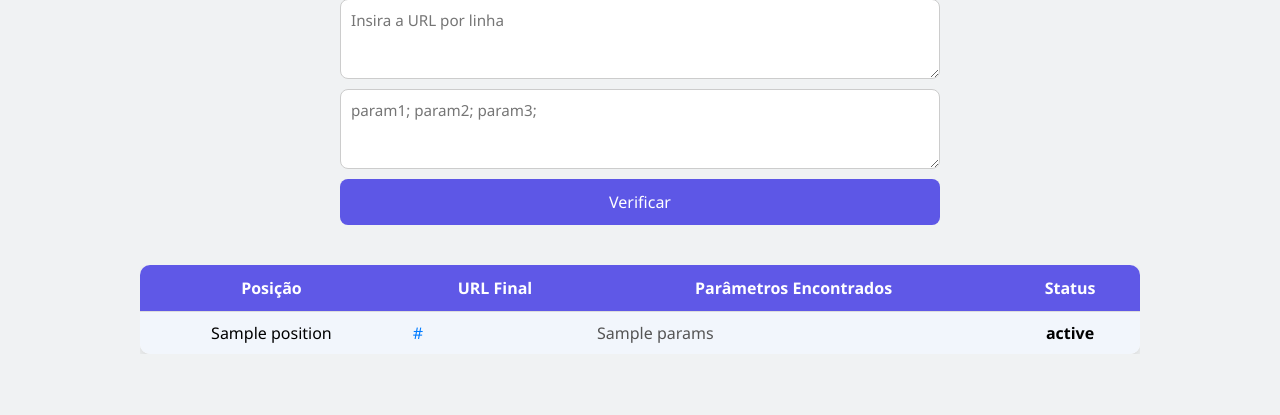
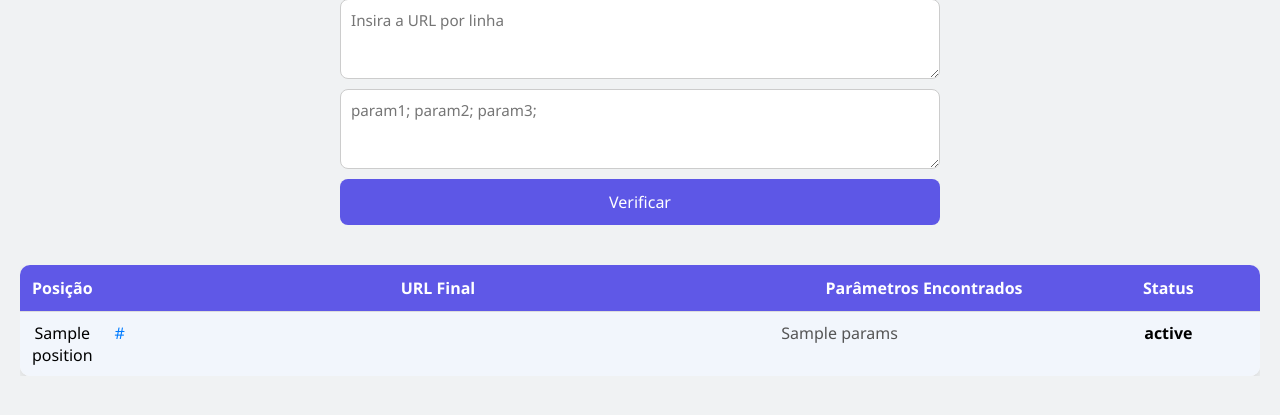
Before and after one commit to SouzaEdgar/url_tester, a FastAPI app: template templates/index.html in a window 1280 px wide. Shown: the part 134-549 px from the top of the page. Run offline with FastAPI, Linux system fonts and the light colour scheme; the template is opened without the code that fills it: most values are stand-ins (such as "Sample title", 1, 10 or a date in 2020); parts of the project's set-up code (start-up, migrations or seed data) failed here and were passed over.

Commit message:
style: trabalhando espaço da tabela

```diff
--- a/static/style.css
+++ b/static/style.css
@@ -67,7 +67,7 @@
 /* ===== Tabela ===== */
 .table-container {
     width: 100%;
-    max-width: 1000px;
+    /* max-width: 1000px; */
     overflow-x: auto;
     margin-top: 20px;
 }
@@ -90,11 +90,15 @@
     padding: 12px;
     font-weight: bold;
 }
-
+/* th:nth-child(1), td:nth-child(1) { width: 5%; }  Posição */
+th:nth-child(2), td:nth-child(2) { width: 55%; } /* URL Final */
+th:nth-child(3), td:nth-child(3) { width: 25%; } /* Parâmetros */
+th:nth-child(4), td:nth-child(4) { width: 15%; } /* Status */
 /* --- linhas --- */
 td {
     padding: 10px;
     border-top: 1px solid #ddd;
+    vertical-align: top;
 }
 
 tr:nth-child(even) {
@@ -104,8 +108,10 @@
 /* --- urls --- */
 .urls {
     font-family: monospace;
-    word-break: break-word;
-    text-align: start;
+    word-break: break-all;
+    white-space: pre-wrap;
+    text-align: left;
+    overflow-wrap: anywhere; /* quebrar em qualquer momento */
 }
 
 .urls a {
@@ -119,8 +125,10 @@
 
 /* --- parâmetros --- */
 .params {
-    text-align: start;
+    text-align: left;
     color: #555;
+    white-space: pre-wrap;
+    overflow-wrap: break-word;
 }
 
 /* --- status --- */
```
